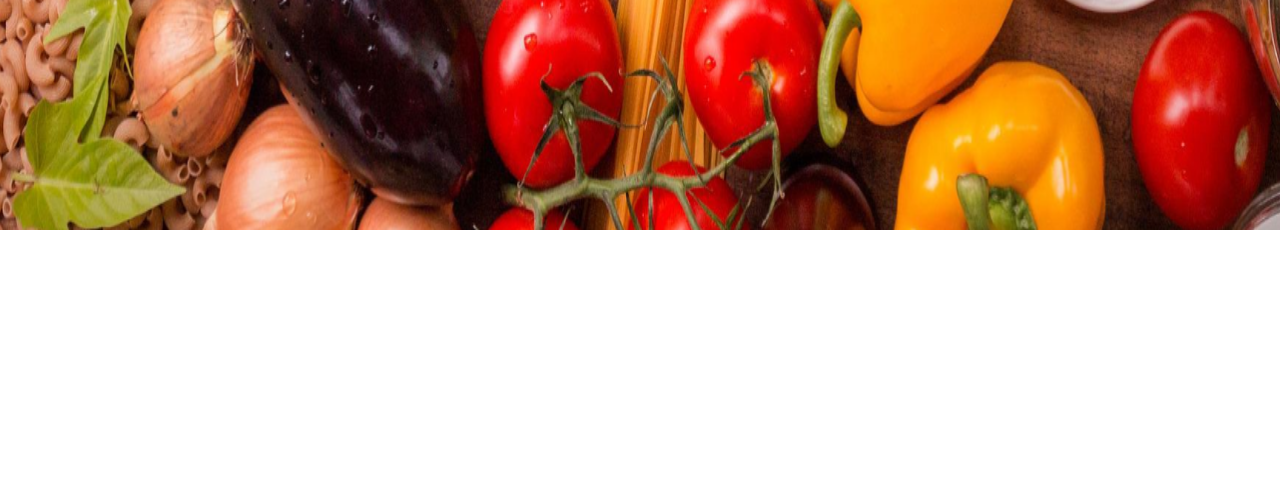
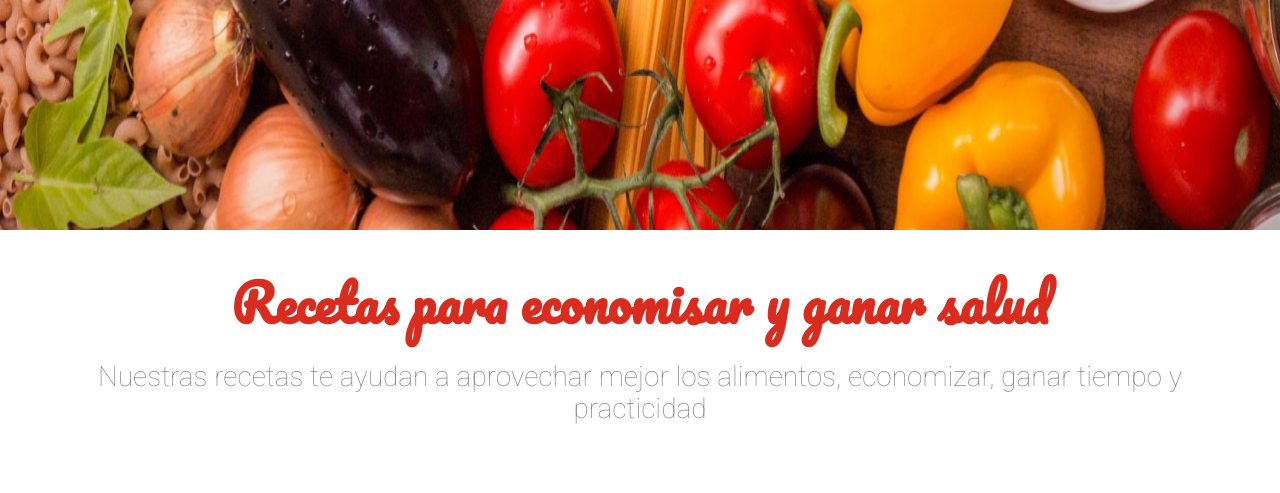
Before and after one commit to Leonardo291024/Fruta-y-Fruto, a plain HTML site: page index.html in a window 1280 px wide. Shown: the part 570-1063 px from the top of the page. Before the commit the page ends 804 px from the top, so only its background shows below. Drawn offline with Linux system fonts and the light colour scheme.

Commit message:
seccion de sobre lista y archivos css agregados

```diff
--- /dev/null
+++ b/assets/css/sobre/sobre-descripcion.css
@@ -0,0 +1,5 @@
+.sobre__descripcion{
+    color: #8C8888;
+    font-size: 1.75rem;
+    font-weight: 100;
+}
--- /dev/null
+++ b/assets/css/sobre/sobre-titulo.css
@@ -0,0 +1,5 @@
+.sobre__titulo{
+    color: #DA2B1F;
+    font-family: pacifico, cursive;
+    font-size: 3.1875rem;
+}
--- /dev/null
+++ b/assets/css/sobre/sobre.css
@@ -0,0 +1,4 @@
+.sobre{
+    padding: 2.5rem;
+    text-align: center;
+}
--- a/index.html
+++ b/index.html
@@ -15,6 +15,9 @@
     <link rel="stylesheet" href="./assets/css/banner/banner.css">
     <link rel="stylesheet" href="./assets/css/banner/banner-img.css">
     <link rel="stylesheet" href="./assets/css/banner/bannner-titulo.css">
+    <link rel="stylesheet" href="./assets/css/sobre/sobre.css">
+    <link rel="stylesheet" href="./assets/css/sobre/sobre-titulo.css">
+    <link rel="stylesheet" href="./assets/css/sobre/sobre-descripcion.css">
 </head>
     <body>
       <header class="cabezera">
@@ -39,7 +42,14 @@
 
       <section class="banner">
         <img src="./assets/img/banner.png" alt="banner" class="banner__imagen">
-        <h2 class="banner__titulo">REAPROBECHE MEJOR LOS ALIMENTOS</h2>
+        <h2 class="banner__titulo">Reaproveche mejor los alimentos</h2>
+      </section>
+
+      <section class="sobre">
+        <h2 class="sobre__titulo">Recetas para economisar y ganar salud</h2>
+        <p class="sobre__descripcion">
+            Nuestras recetas te ayudan a aprovechar mejor los alimentos, economizar, ganar tiempo y practicidad
+        </p>
       </section>
     </body>
 </html>
```
